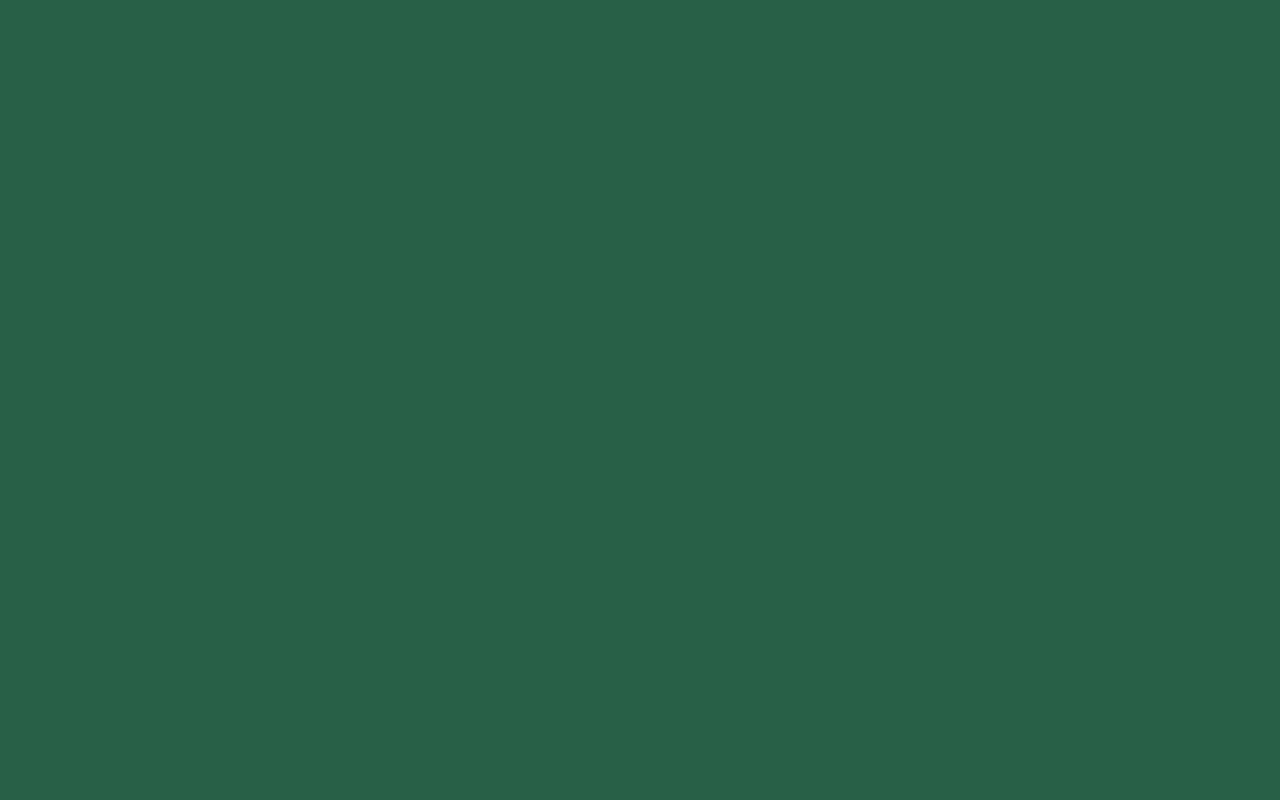
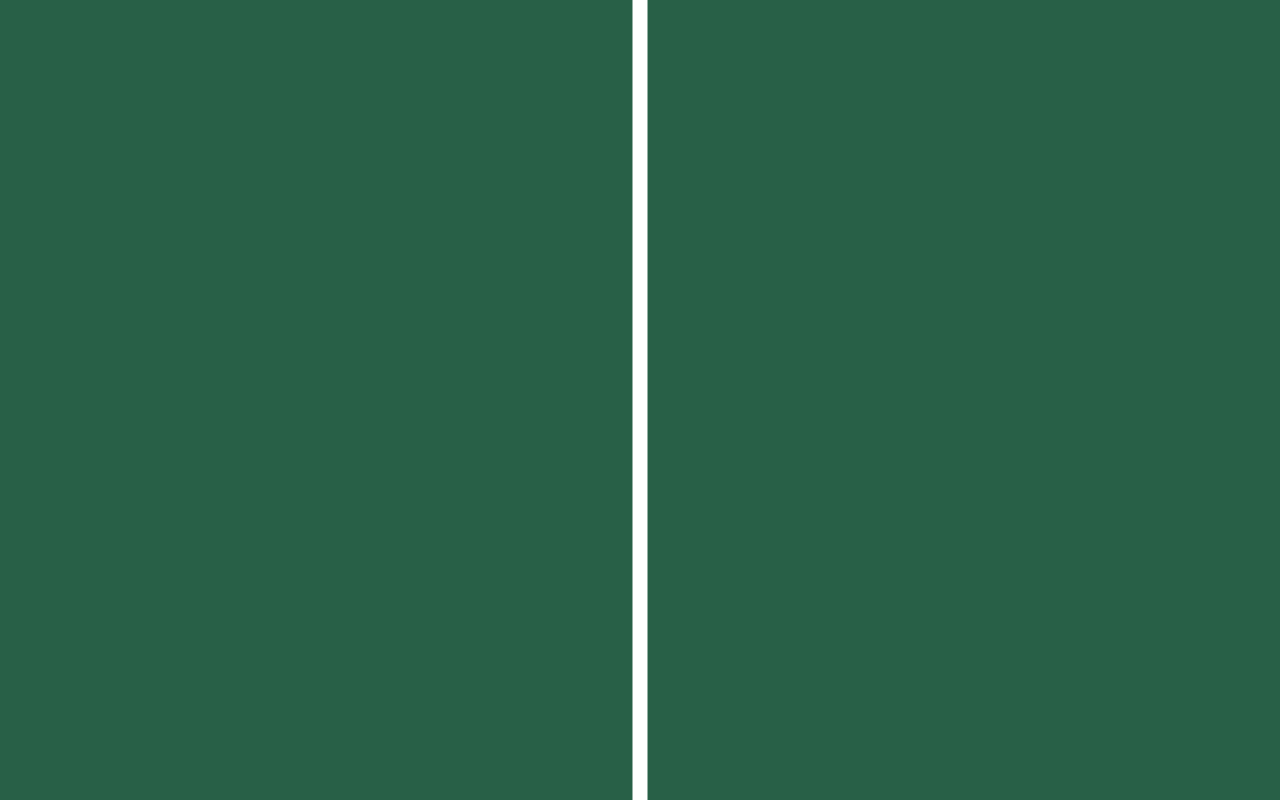
Before and after one commit to AdelmoMenezes123/ping-pong, a plain HTML site: page index.html in a window 1280 px wide. Drawn offline with Linux system fonts and the light colour scheme.

Commit message:
desenhando a linha central

```diff
--- a/index.html
+++ b/index.html
@@ -6,18 +6,19 @@
 		<meta name="viewport" content="width=device-width, initial-scale=1.0">
 		<title>Jogo Ping-Pong</title>
 		<style>
-			 * {
+			* {
 				margin: 0;
 				padding: 0;
 				overflow: hidden;
 			}
-		</style>
+			</style>
 	</head>
 	<body>
 		<canvas></canvas>
 		<script>
 			const canvasEl = document.querySelector('canvas');
 			const canvasCtx = canvasEl.getContext('2d');
+			const lineWidth = 15;
 
 			function setup(){
 				canvasEl.width = canvasCtx.width = window.innerWidth;
@@ -27,6 +28,14 @@
 			function draw(){
 				canvasCtx.fillStyle = '#286047';
 				canvasCtx.fillRect(0,0,window.innerWidth,window.innerHeight)
+
+				canvasCtx.fillStyle = '#FFF';
+
+				const x = window.innerWidth / 2 - lineWidth / 2
+				const y = 0;
+				const w = lineWidth
+				const h = window.innerHeight;
+				canvasCtx.fillRect(x,y,w,h)
 			}
 
 			setup();
```
